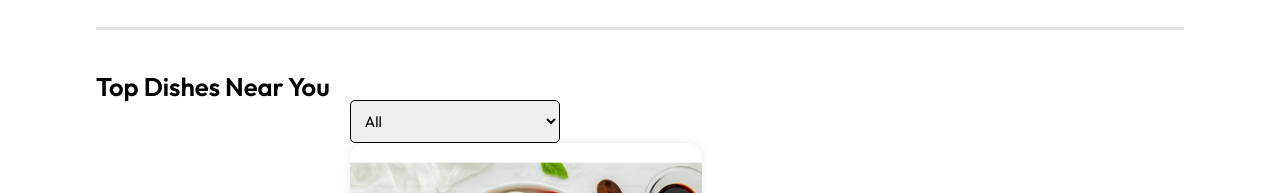
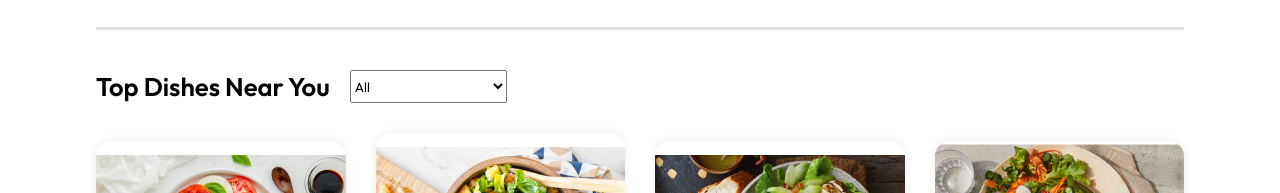
Before and after one commit to GeethakaSankalpa/Munch-Out, a React (Vite) app in the folder frontend/: page / in a window 1280 px wide. Both pictures are taken after a click on the element "Salad". Shown: the part 937-1130 px from the top of the page. Built offline with nearby package versions, Linux system fonts and the light colour scheme.

Commit message:
Implemented filter functionality

```diff
--- a/frontend/src/components/FoodDisplay/FoodDisplay.jsx
+++ b/frontend/src/components/FoodDisplay/FoodDisplay.jsx
@@ -1,43 +1,60 @@
-import React, { useContext, useState } from 'react';
-import './FoodDisplay.css';
-import { StoreFoodContext } from '../../FoodContext/StoreFoodContext';
-import FoodItemCard from '../FoodItemCard/FoodItemCard';
-import { menu_list } from '../../assets/assets';
-import MenuItemButton from '../MenuItemButton/MenuItemButton'
+import React, { useContext, useEffect, useState } from "react";
+import "./FoodDisplay.css";
+import { StoreFoodContext } from "../../FoodContext/StoreFoodContext";
+import FoodItemCard from "../FoodItemCard/FoodItemCard";
+import { menu_list } from "../../assets/assets";
 
 const FoodDisplay = ({ category }) => {
+  const { food_list } = useContext(StoreFoodContext);
+  const [selectedValue, setSelectedValue] = useState('All');
+  useEffect(() => {
+    setSelectedValue('All');
+  }, [category]);
 
-  const { food_list } = useContext(StoreFoodContext);
-  const[selectedValue, setSelectedValue] = useState("All");
-
+  const handleSelectChange = (e) => {
+    setSelectedValue(e.target.value);
+  };
 
   return (
-    <div className='food-display' id='food-display'>
+    <div className="food-display" id="food-display">
       <div className="food-display-title">
         <h2> Top Dishes Near You </h2>
-        <div className="food-display-list">
-          {category !== "All" && (
-            <MenuItemButton
-              title={category}
-              options={menu_list.find((item) => item.menu_name === category).menu_category}
-            />
-          )}
-        </div>
-
+        {category !== "All" && (
+          <select value={selectedValue} onChange={handleSelectChange}>
+            {menu_list.find((item) => item.menu_name === category).menu_category.map((option, index) => (
+              <option
+                className="menu-category-dropdown-content"
+                key={index}
+                value={option}
+              >
+                {option}
+              </option>
+            ))}
+          </select>
+        )}
       </div>
 
       <div className="food-display-list">
         {food_list.map((item, index) => {
           if (category === "All" || category === item.category) {
-            return <FoodItemCard key={index} id={item._id} name={item.name} description={item.description} price={item.price} image={item.image} />
-          } else {
-
+              if (selectedValue !== "All" && selectedValue !== item.type){
+                return;
+              }
+            return (
+              <FoodItemCard
+                key={index}
+                id={item._id}
+                name={item.name}
+                description={item.description}
+                price={item.price}
+                image={item.image}
+              />
+            );
           }
-
         })}
       </div>
     </div>
-  )
-}
+  );
+};
 
-export default FoodDisplay
+export default FoodDisplay;
```
